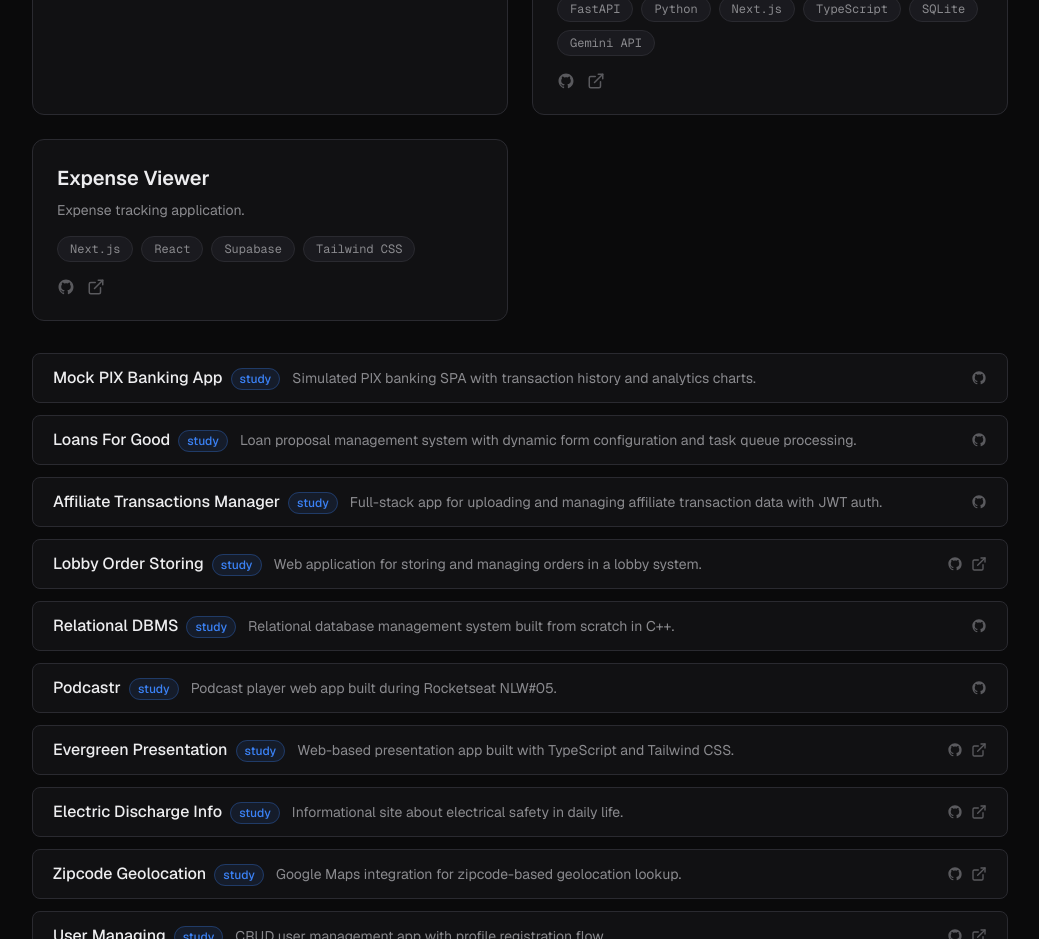
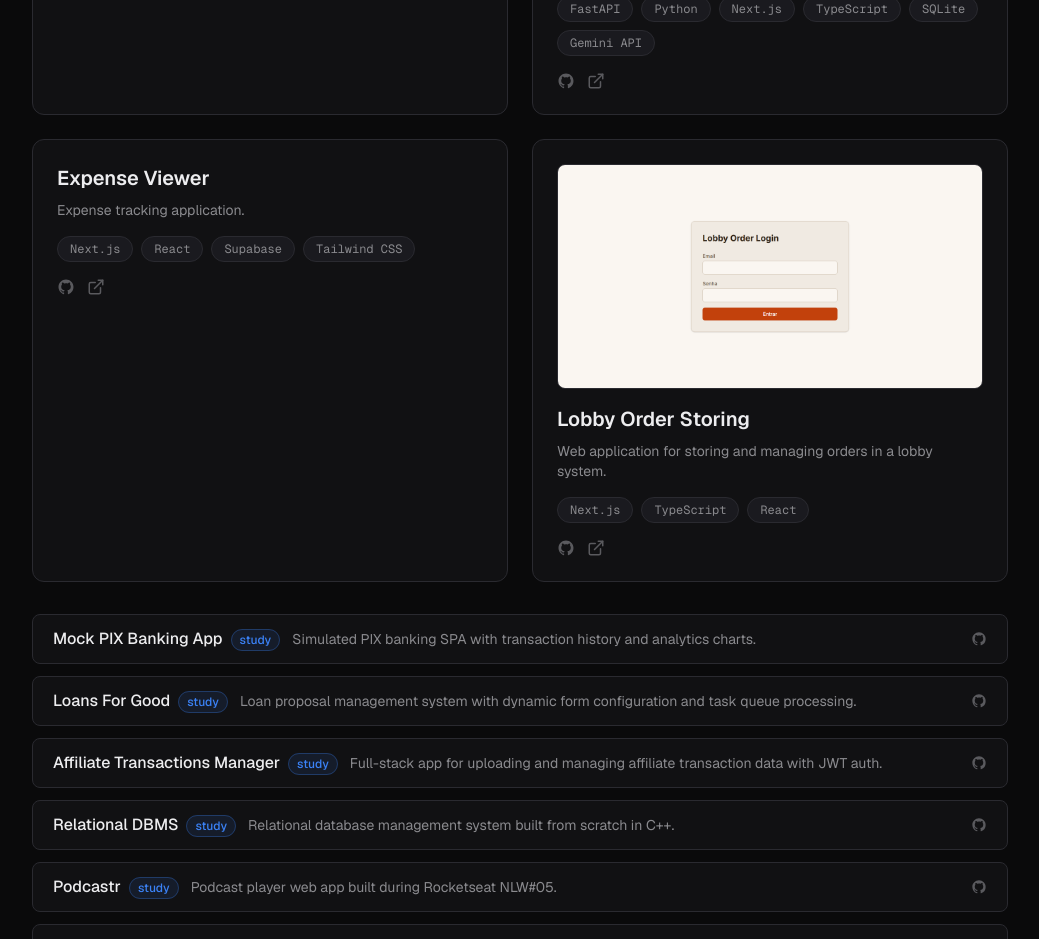
Before and after one commit to orrevua/orrevua-www, a Next.js app: page / in a window 1280 px wide. Shown: the part 3280-4219 px from the top of the page, without its empty margins (120-1159 px from the left). Built offline with nearby package versions, Linux system fonts and the light colour scheme; no server answers.

Commit message:
feat(portfolio): promote Lobby Order Storing to featured project

```diff
--- a/src/data/projects.ts
+++ b/src/data/projects.ts
@@ -117,8 +117,8 @@ export const projects: Project[] = [
     technologies: ["Next.js", "TypeScript", "React"],
     githubUrl: "https://github.com/orrevua/lobby-order-storing",
     liveUrl: "https://lobby-order-storing.vercel.app",
-    isFeatured: false,
-    badge: "study",
+    previewUrl: "/previews/lobby-order-storing.png",
+    isFeatured: true,
   },
   {
     id: "sgbd-imd",
```
Also changed, not shown: public/previews/lobby-order-storing.png (added).
